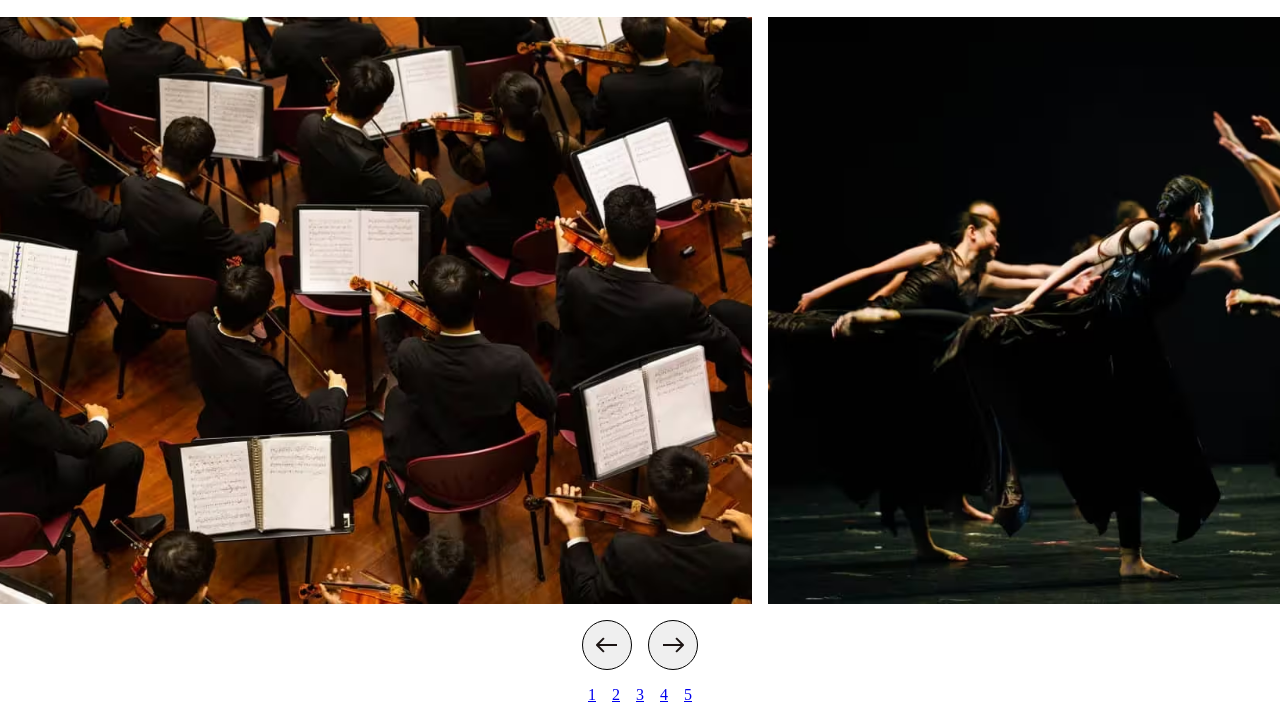
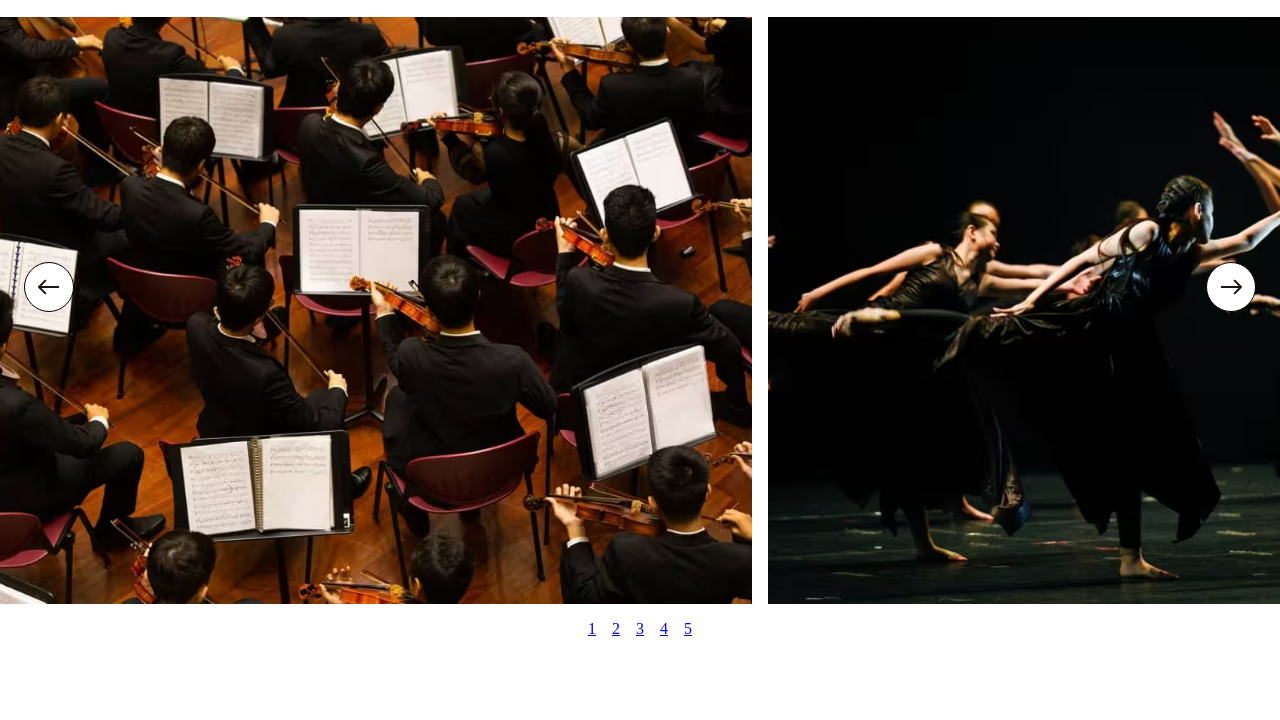
Before and after one commit to MMI-NFC-2026/sae105-r112-tp3-secilkc, a plain HTML site: page index.html in a window 1280 px wide. Shown: the part 110-830 px from the top of the page. After the commit the page ends 800 px from the top, so only its background shows below. Drawn offline with Linux system fonts and the light colour scheme.

Commit message:
Carrousel avec btn absolue

```diff
--- a/src/css/components/carousel.css
+++ b/src/css/components/carousel.css
@@ -1,28 +1,24 @@
-/* Limite la largeur maximale de l'image à 100% de son conteneur - https://developer.mozilla.org/fr/docs/Web/CSS/max-width */
-/* Ajuste la hauteur de l'image automatiquement pour conserver les proportions - https://developer.mozilla.org/fr/docs/Web/CSS/height */
 img {
   max-width: 100%;
   height: auto;
 }
 
-/* Mise en forme du carousel en CSS.
-Utiliser flex pour positionner les item du carousel les uns à coté des autres.
-La propriété "overflow-x" avec la valeur "scroll" permet rogner le contenu afin de tenir horizontalement dans la boîte de remplissage et d'ajouter un scroll horizontal si le contenu déborde.
-https://developer.mozilla.org/fr/docs/Web/CSS/overflow-x
-
-La propriété "scroll-snap-type" définit la force d'adhérence aux points d'accroche en cas de défilement d'un conteneur
-https://developer.mozilla.org/fr/docs/Web/CSS/scroll-snap-type
-
-Les margin négatifs à gauche et à droite corresponde à l'éespace entre le navigateur et le début du contenu, de sorte que le carousel soit collé au bords de l'écran.
-
-*/
+.carousel {
+  position: relative;
+}
 
 .carousel__controls {
+  position: absolute;
+  top: 50%;
+  left: 0;
+  right: 0;
+  transform: translateY(-50%);
   display: flex;
-  gap: 16px;
   align-items: center;
-  justify-content: center;
-  margin: 16px 0;
+  justify-content: space-between;
+  margin: 0;
+  padding: 0 16px;
+  pointer-events: none;
 }
 
 .carousel__button {
@@ -33,6 +29,8 @@ Les margin négatifs à gauche et à droite corresponde à l'éespace entre le n
   justify-content: center;
   border: 1px solid;
   border-radius: 50%;
+  background: white;
+  pointer-events: auto;
 }
 
 .carousel__button--prev {
```
Also changed, not shown: index.html (+1 -1 lines).
